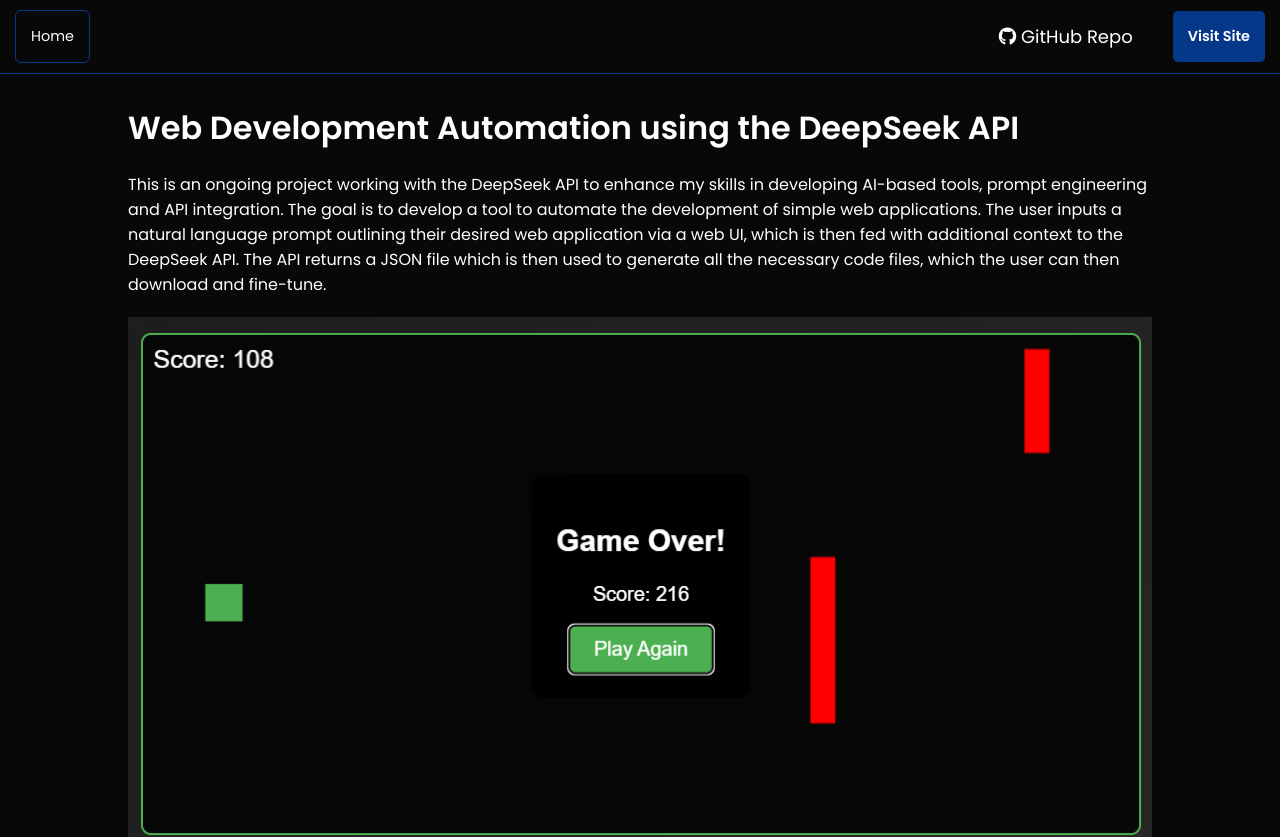
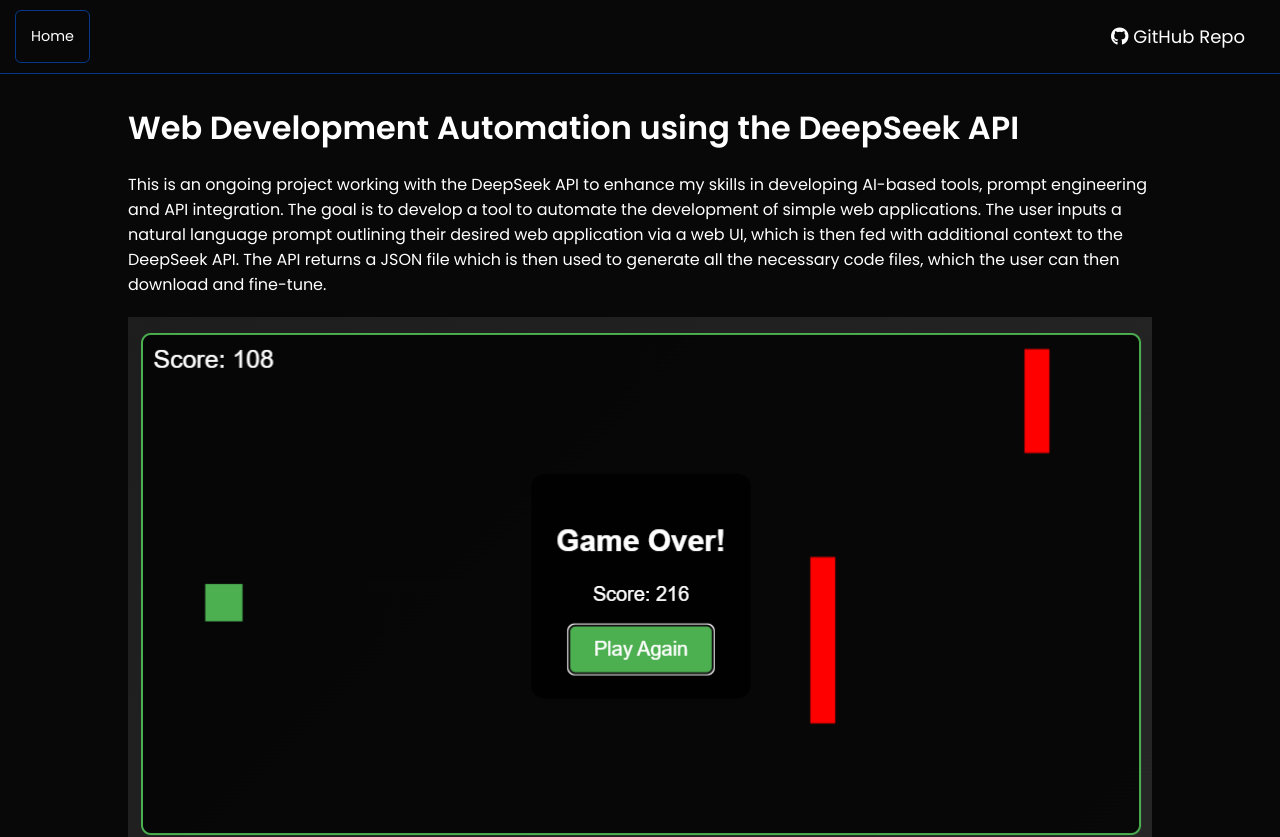
Before and after one commit to fergalriordan/fergalriordan.github.io, a plain HTML site: page projects/deepseek.html in a window 1280 px wide. Shown: the top 837 px of the page. Drawn offline with Linux system fonts and the light colour scheme.

Commit message:
Removed faulty button

```diff
--- a/css/styles.css
+++ b/css/styles.css
@@ -322,22 +322,6 @@ nav ul li a:hover::after{
   background: #0464ff;
 }
 
-.btn-external-site {
-  display: inline-block;
-  font-size: 18px;
-  font-weight: bold;
-  color: white;
-  background: var(--primary-color);
-  border: none;
-  border-radius: 5px;
-  text-decoration: none;
-  transition: 0.3s ease-in-out;
-}
-
-.btn-external-site:hover {
-  background: #0464ff;
-}
-
 /*----------copyright-------------*/
 
 .copyright{
--- a/projects/deepseek.html
+++ b/projects/deepseek.html
@@ -15,7 +15,7 @@
     />
     <link
       rel="stylesheet"
-      href="https://cdnjs.cloudflare.com/ajax/libs/font-awesome/6.0.0/css/all.min.css"
+      href="https://cdnjs.cloudflare.com/ajax/libs/font-awesome/6.5.1/css/all.min.css"
     />
     <style>
       /* Extra padding for headings and figures */
@@ -47,13 +47,9 @@
           <a href="https://github.com/fergalriordan/software-dev-automator"
             ><i class="fa-brands fa-github"></i
           > GitHub Repo</a>
-        </div>
-        <a href="https://fergalriordan.github.io/software-dev-automator/" class="btn btn-external-site"
-          >Visit Site</a
-        >
+          </div>
       </div>
     </nav>
-
     <div class="container">
       <!-- Main Project Heading -->
       <h1>Web Development Automation using the DeepSeek API</h1>
```
